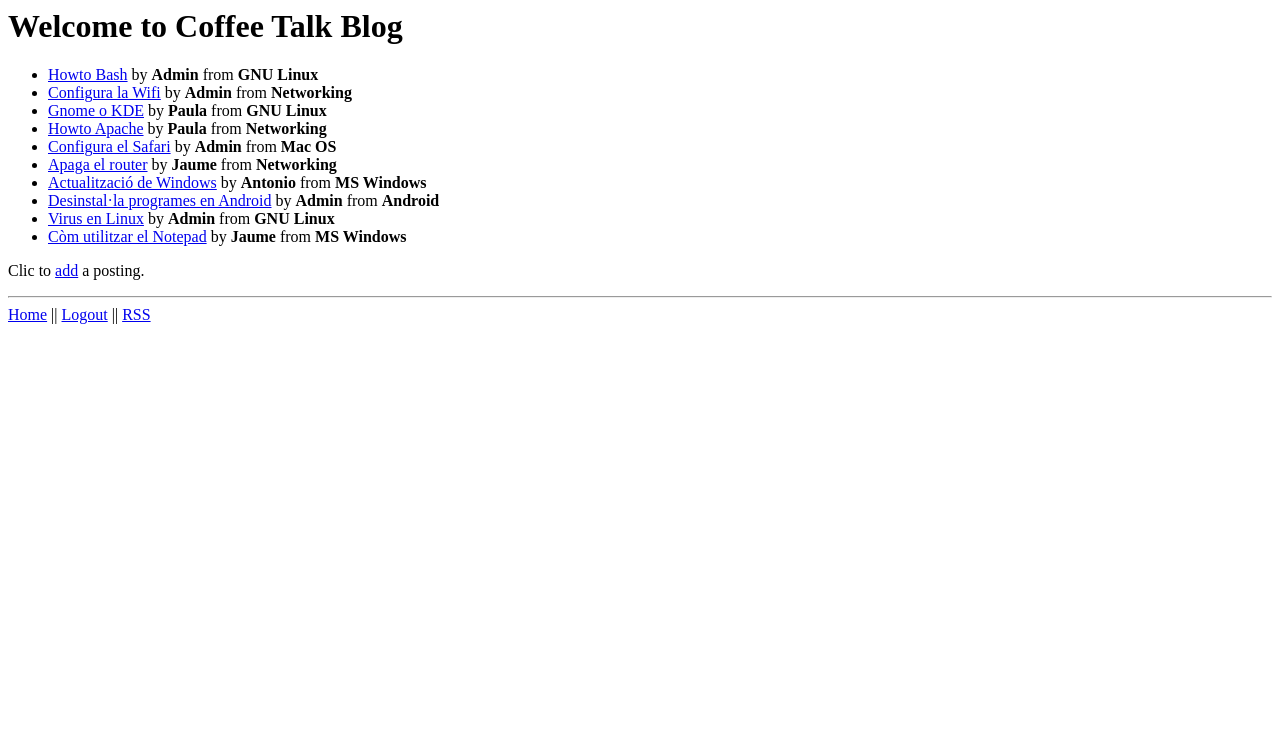
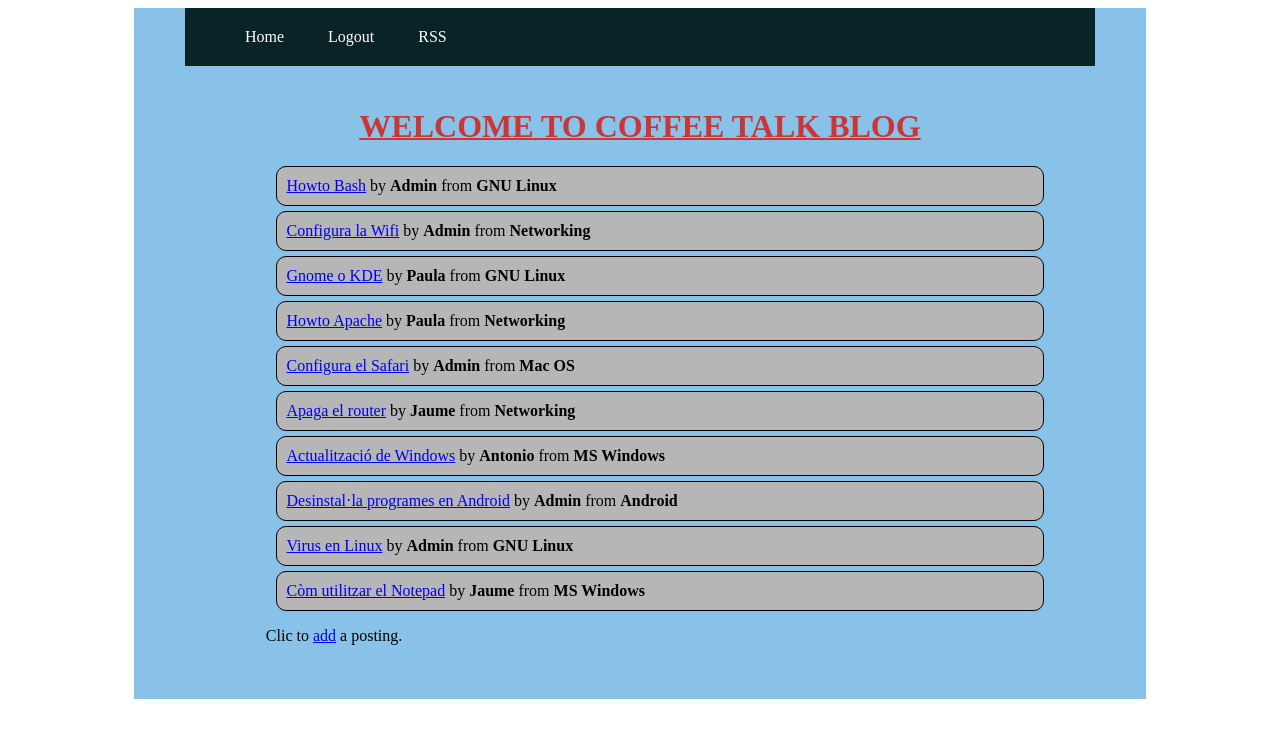
Before and after one commit to Pancetas007/Blog_Saoro, a PHP site: page / in a window 1280 px wide. Shown: the top 738 px of the page. Run offline with PHP 8.4, Linux system fonts and the light colour scheme; a user stored in the database is signed in; data comes from the database, SQL or seed files in the repository.

Commit message:
Commit 1

```diff
--- /dev/null
+++ b/DOMDocument.php
@@ -0,0 +1,21 @@
+<?php
+$configXML = new DOMDocument();
+$configXML -> load("config.xml");
+
+
+$hosts = $configXML-> getElementsByTagName("host");
+$host = $hosts[0]->nodeValue;
+
+$bds = $configXML-> getElementsByTagName("dbname");
+$bd = $bds[0]->nodeValue;
+
+$users = $configXML-> getElementsByTagName("username");
+$userdb = $users[0]->nodeValue;
+
+$passwords = $configXML-> getElementsByTagName("password");
+$passworddb = $passwords[0]->nodeValue;
+
+$pdo = new PDO("mysql:host=$host;dbname=$bd;charset-utf8" , $userdb ,
+$passworddb);
+$pdo->setAttribute(PDO::ATTR_ERRMODE, PDO::ERRMODE_EXCEPTION);
+?>
--- a/coffee-talks.sql
+++ b/coffee-talks.sql
@@ -6,7 +6,6 @@
 -- Temps de generació: 27-04-2021 a les 19:22:32
 -- Versió del servidor: 8.0.19
 -- Versió de PHP: 7.4.1
-
 
 SET SQL_MODE = "NO_AUTO_VALUE_ON_ZERO";
 SET AUTOCOMMIT = 0;
--- /dev/null
+++ b/config.xml
@@ -0,0 +1,11 @@
+<?xml version="1.0" encoding="UTF-8"?>
+<settings>
+    <database>
+        <connection>
+            <host>mysql-server</host>
+            <dbname>coffee-talks</dbname>
+        </connection>
+        <username>root</username>
+        <password>secret</password>
+    </database>
+</settings>
--- a/docker-compose.yaml
+++ b/docker-compose.yaml
@@ -1,5 +1,4 @@
 version: "3.7"
-
 services:
   web-server:
     build:
--- /dev/null
+++ b/estils.css
@@ -0,0 +1,92 @@
+.login{
+    background-color: rgb(106, 179, 157);
+    margin-left: 5%;
+    margin-right: 50%;
+    border: black 1px solid;
+    padding: 30px;
+    padding-right: 25%;
+}
+
+.centro{
+    padding-bottom: 3%;
+    margin-left: 10%;
+    margin-right: 10%;
+    width: 80%;
+    background: rgb(137, 194, 232);;
+}
+
+.footer{
+    list-style: none;
+    padding: 0;
+    background: #092327;
+    width: 90%;
+    max-width: 1000px;
+    margin: auto;
+}
+
+.footer li a{
+    text-decoration: none;
+    color: white;
+    padding: 20px;
+    display: block;
+}
+
+.footer li{
+    display: inline-block;
+    text-align: center;
+}
+
+.footer li a:hover{
+    background: #ef8354;
+}
+
+.centro img{
+    float: right;
+    height: 200;
+}
+
+#flexIndice{
+    display: flex;
+    flex-direction: column;
+    margin-bottom: 5px;
+    list-style: none;
+    border-radius: 10px 10px 10px 10px;
+    border: black 1px solid;
+    padding: 10px;
+    background-color: rgb(182, 182, 182);
+}
+
+#flexShow{
+    display: flex;
+    flex-direction: column;
+    margin-bottom: 5px;
+    list-style: none;
+    border-radius: 20px 20px 20px 20px;
+    border: black 1px solid;
+    padding: 10px;
+    background-color: rgb(182, 182, 182);
+    margin-left: 10%;
+    margin-right: 10%;
+}
+
+#indice{
+    text-align: justify;
+    margin-left: 10%;
+    margin-right: 10%;
+}
+
+#addPost{
+    margin-left: 13%;
+}
+
+#options{
+    margin-left: 10%;
+}
+
+h1{
+    text-align: center;
+    text-transform: uppercase;
+    padding-top: 2%;
+    text-decoration: underline 2px;
+    color: rgb(202, 53, 53);
+}
--- a/footer.php
+++ b/footer.php
@@ -1,4 +1,5 @@
-<hr>
-<a href='index.php'>Home</a> ||
-<a href='logout.php'>Logout</a> ||
-<a href='rss.php'>RSS</a>
+<ul class="menu">
+    <li><a href='index.php'>Home</a></li>
+    <li><a href='logout.php'>Logout</a></li>
+    <li><a href='rss.php'>RSS</a></li>
+</ul>
--- a/index.php
+++ b/index.php
@@ -2,8 +2,7 @@
 session_start();
 $loggedUser = $_SESSION["user"] ?? "";
 // TODO: Implementar la connexió a la base de dades
-$pdo = new PDO("mysql:host=mysql-server;dbname=coffee-talks;charset-utf8", "root", "secret");
-$pdo->setAttribute(PDO::ATTR_ERRMODE, PDO::ERRMODE_EXCEPTION);
+require("DOMDocument.php");
 // TODO: Implementar la consulta
 $stmt = $pdo->prepare("SELECT * FROM article INNER JOIN categoria ON article.codcat = categoria.codcat INNER JOIN usuari ON usuari.codusu = article.codusu  ORDER BY datart DESC");
 $stmt->execute();
@@ -17,27 +16,35 @@ $rows = $stmt->fetchAll();
 
 <head>
     <title>Coffee Talk Blog</title>
+    <link rel="stylesheet" href="estils.css">
 </head>
 
 <body>
+    <div class="centro">
+        <div class="footer">
+            <?php require("footer.php") ?>
+        </div>
         <h1>Welcome to Coffee Talk Blog</h1>
-
         <?php if (empty($loggedUser)) : ?>
             <p>Please <a href="login.php">login</a>.</p>
         <?php else : ?>
             <!--TODO: Show posts -->
+            <div id="indice">
                 <ul>
                     <?php foreach ($rows as $row) : ?>
+                        <div id="flexIndice">
                             <li>
                                 <a href="posts_show.php?id=<?= $row["codart"] ?>"><?= $row["titart"] ?></a> by <strong><?= $row["nomusu"] ?></strong> from <strong><?= $row["nomcat"] ?></strong>
                             </li>
+                        </div>
                     <?php endforeach; ?>
                 </ul>
+            </div>
+            <div id="addPost">
                 <p>Clic to <a href="posts_add.php">add</a> a posting.</p>
+            </div>
         <?php endif; ?>
-
-    <?php require("footer.php") ?>
-
+    </div>
 </body>
 
 </html>
--- a/posts_by_category.php
+++ b/posts_by_category.php
@@ -3,8 +3,7 @@
 // TODO: Obtenir l'id enviat pel query string
 $id = $_GET["id"];
 //Implementar la consulta
-$pdo = new PDO("mysql:host=mysql-server;dbname=coffee-talks;charset-utf8", "root", "secret");
-$pdo->setAttribute(PDO::ATTR_ERRMODE, PDO::ERRMODE_EXCEPTION);
+require("DOMDocument.php");
 
 $stmt = $pdo->prepare("SELECT * FROM article, categoria, usuari WHERE article.codcat = categoria.codcat AND article.codusu = usuari.codusu AND categoria.codcat=:codi ORDER BY datart DESC");
 $stmt->bindValue("codi", $id);
```
Also changed, not shown: login.php (+14 -5 lines), post_by_user.php (added, +39 -0 lines), posts_add.php (+8 -7 lines), posts_delete.php (+67 -0 lines), posts_edit.php (+100 -0 lines), posts_show.php (+12 -6 lines), rss.php (+10 -9 lines), java.png (added), 1 other file. Lines whose indentation alone changed are shown as unchanged.
